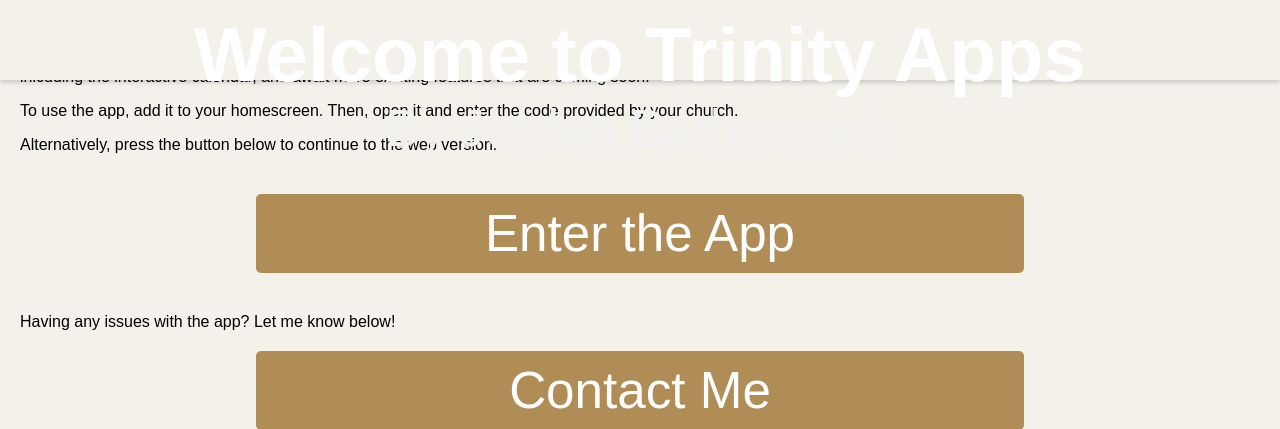
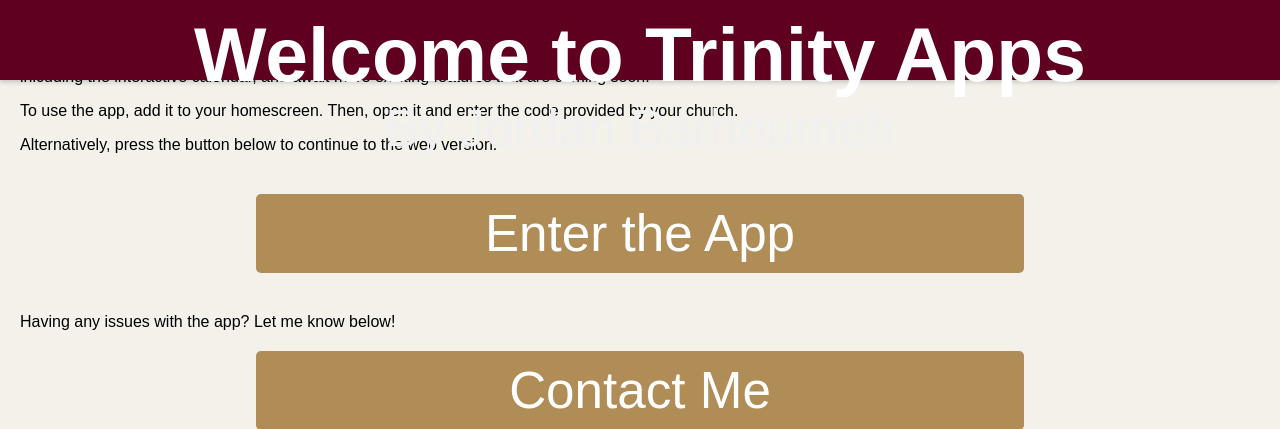
Before and after one commit to JordanBarhoumeh/ChurchApplication, a Flask app: page / in a window 1280 px wide. Shown: the top 429 px of the page. Run offline with Flask 3, Linux system fonts and the light colour scheme.

Commit message:
Update style.css

```diff
--- a/static/style.css
+++ b/static/style.css
@@ -26,7 +26,7 @@ html {
   left: 0;
   width: 100%;
   height: 60px; /* Fixed height for the header */
-  background-color: var(--burgundy-highlight);
+  background-color: var(--header);
   display: flex;
   justify-content: center; /* Center content horizontally */
   align-items: center; /* Center content vertically */
@@ -442,7 +442,7 @@ input[type="submit"] {
   left: 0;
   width: 100%;
   height: 60px;
-  background-color: var(--background);
+  background-color: var(--header);
   text-align: center;
   padding: 10px 0;
   box-shadow: 0 2px 5px rgba(0, 0, 0, 0.2);
```
